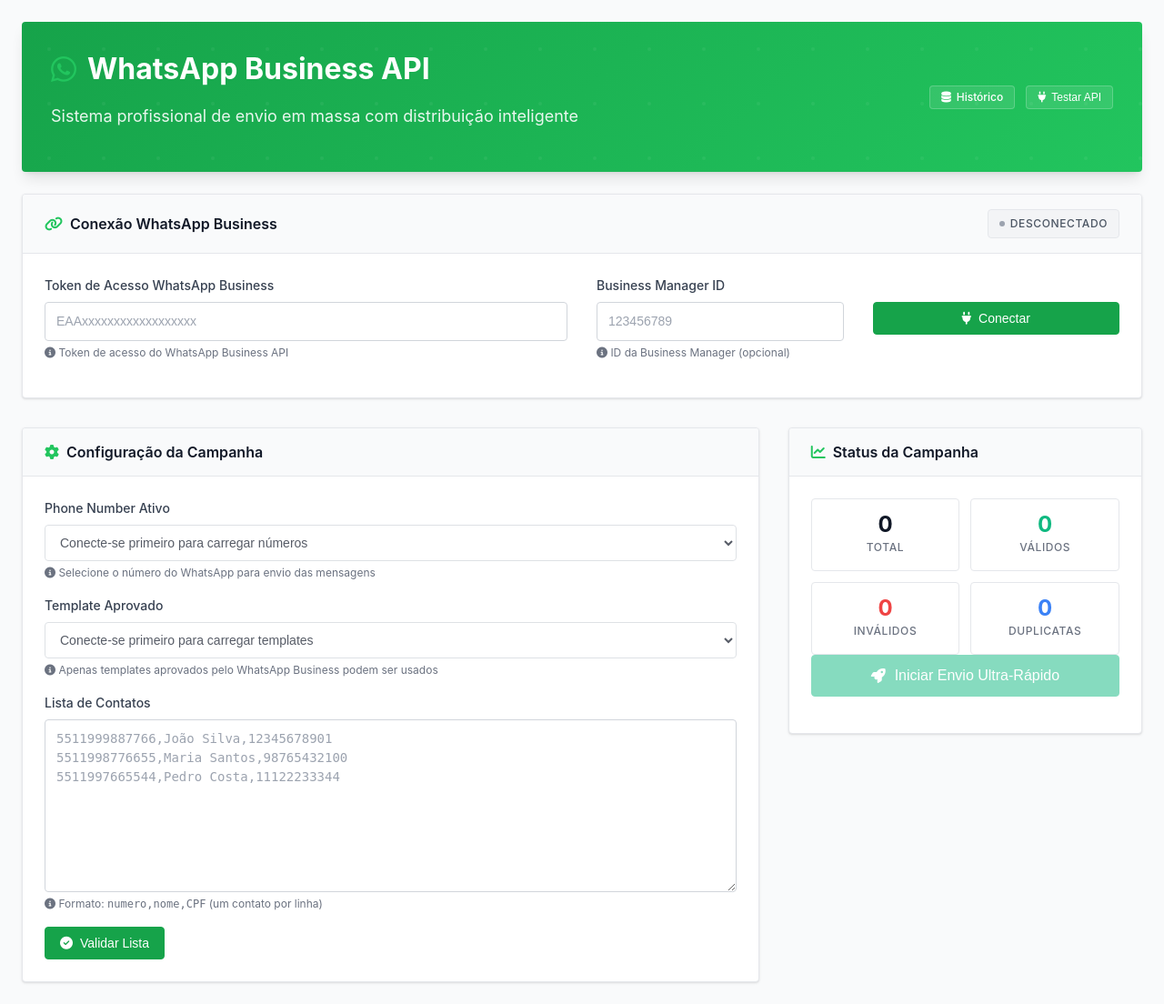
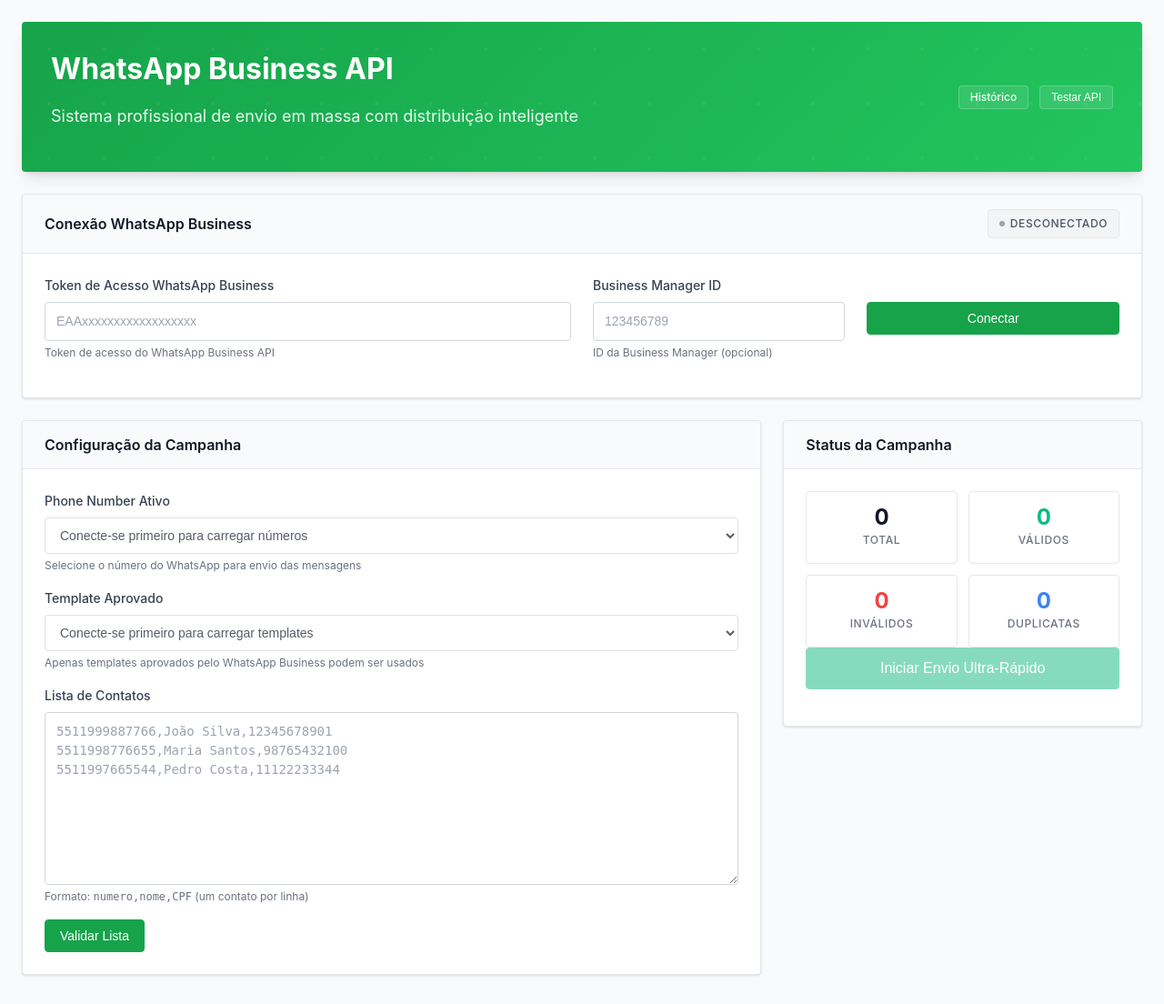
Before and after one commit to almirpcc1/whatsapp-bug, a Flask app: page / in a window 1280 px wide. Shown: the whole page at 91% size. After the commit the page ends 1073 px from the top, so only its background shows below. Run offline with Flask 3, Linux system fonts and the light colour scheme.

Commit message:
Refine the user interface by removing unnecessary icons and adjusting layout
Removes icons and adjusts grid gap in CSS, and removes icons from titles and buttons in index.html.

Replit-Commit-Author: Agent
Replit-Commit-Session-Id: 110a9660-a8f4-41d4-a535-df2bae58f231
Replit-Commit-Screenshot-Url: https://storage.googleapis.com/screenshot-production-us-central1/df9bc4f6-da89-4489-bb83-de09f06d7b41/110a9660-a8f4-41d4-a535-df2bae58f231/sIPJ1Z2

```diff
--- a/static/css/style.css
+++ b/static/css/style.css
@@ -120,7 +120,7 @@ h6 { font-size: 0.875rem; }
 /* Layout Components */
 .grid {
     display: grid;
-    gap: var(--space-8);
+    gap: var(--space-6);
 }
 
 .grid-cols-1 { grid-template-columns: 1fr; }
@@ -184,9 +184,6 @@ h6 { font-size: 0.875rem; }
     font-size: 2rem;
     font-weight: var(--font-weight-bold);
     margin-bottom: var(--space-2);
-    display: flex;
-    align-items: center;
-    gap: var(--space-3);
 }
 
 .app-subtitle {
@@ -229,9 +226,6 @@ h6 { font-size: 0.875rem; }
     font-size: 1rem;
     font-weight: var(--font-weight-semibold);
     color: var(--gray-900);
-    display: flex;
-    align-items: center;
-    gap: var(--space-2);
     margin: 0;
 }
 
--- a/templates/index.html
+++ b/templates/index.html
@@ -15,18 +15,15 @@
                 <div class="flex justify-between items-center">
                     <div>
                         <h1 class="app-title">
-                            <i class="fab fa-whatsapp icon"></i>
                             WhatsApp Business API
                         </h1>
                         <p class="app-subtitle">Sistema profissional de envio em massa com distribuição inteligente</p>
                     </div>
                     <div class="header-actions">
                         <a href="/admin/sent-numbers" class="btn btn-outline-light btn-sm">
-                            <i class="fas fa-database"></i>
                             Histórico
                         </a>
                         <button type="button" class="btn btn-outline-light btn-sm" id="testWhatsAppBtn">
-                            <i class="fas fa-plug"></i>
                             Testar API
                         </button>
                     </div>
@@ -41,7 +38,6 @@
                 <div class="card">
                     <div class="card-header">
                         <h5 class="card-title">
-                            <i class="fas fa-link icon"></i>
                             Conexão WhatsApp Business
                         </h5>
                         <div class="connection-indicator disconnected" id="connectionStatus">
@@ -59,7 +55,6 @@
                                            id="accessToken"
                                            placeholder="EAAxxxxxxxxxxxxxxxxxx">
                                     <div class="form-text">
-                                        <i class="fas fa-info-circle"></i>
                                         Token de acesso do WhatsApp Business API
                                     </div>
                                 </div>
@@ -72,7 +67,6 @@
                                            id="businessManagerId"
                                            placeholder="123456789">
                                     <div class="form-text">
-                                        <i class="fas fa-info-circle"></i>
                                         ID da Business Manager (opcional)
                                     </div>
                                 </div>
@@ -81,7 +75,6 @@
                                 <div class="form-group">
                                     <label class="form-label" style="opacity: 0;">Conectar</label>
                                     <button type="button" class="btn btn-primary" id="connectBtn" style="width: 100%;">
-                                        <i class="fas fa-plug"></i>
                                         Conectar
                                     </button>
                                 </div>
@@ -93,14 +86,12 @@
                             <div class="alert alert-success">
                                 <div class="flex justify-between items-center">
                                     <div class="flex items-center gap-3">
-                                        <i class="fas fa-check-circle"></i>
                                         <div>
                                             <div class="font-semibold">Conectado com sucesso</div>
                                             <div class="text-sm">Sistema pronto para envio em massa</div>
                                         </div>
                                     </div>
                                     <button type="button" class="btn btn-outline btn-sm" onclick="disconnect()">
-                                        <i class="fas fa-times"></i>
                                         Desconectar
                                     </button>
                                 </div>
@@ -135,7 +126,6 @@
                 <div class="card">
                     <div class="card-header">
                         <h5 class="card-title">
-                            <i class="fas fa-cog icon"></i>
                             Configuração da Campanha
                         </h5>
                     </div>
@@ -147,7 +137,6 @@
                                 <option value="">Conecte-se primeiro para carregar números</option>
                             </select>
                             <div class="form-text">
-                                <i class="fas fa-info-circle"></i>
                                 Selecione o número do WhatsApp para envio das mensagens
                             </div>
                         </div>
@@ -159,7 +148,6 @@
                                 <option value="">Conecte-se primeiro para carregar templates</option>
                             </select>
                             <div class="form-text">
-                                <i class="fas fa-info-circle"></i>
                                 Apenas templates aprovados pelo WhatsApp Business podem ser usados
                             </div>
                         </div>
@@ -175,7 +163,6 @@
                                 style="font-family: 'JetBrains Mono', 'Fira Code', 'Cascadia Code', monospace;"
                             ></textarea>
                             <div class="form-text">
-                                <i class="fas fa-info-circle"></i>
                                 Formato: <code>numero,nome,CPF</code> (um contato por linha)
                             </div>
                         </div>
@@ -183,7 +170,6 @@
                         <!-- Validation Button -->
                         <div class="flex gap-3">
                             <button type="button" class="btn btn-primary" id="validateLeadsBtn">
-                                <i class="fas fa-check-circle"></i>
                                 Validar Lista
                             </button>
                         </div>
@@ -196,7 +182,6 @@
                 <div class="card">
                     <div class="card-header">
                         <h5 class="card-title">
-                            <i class="fas fa-chart-line icon"></i>
                             Status da Campanha
                         </h5>
                     </div>
@@ -225,7 +210,6 @@
                         <div id="validationResults" style="display: none;">
                             <div class="alert alert-info">
                                 <div class="flex items-start gap-3">
-                                    <i class="fas fa-info-circle"></i>
                                     <div>
                                         <div class="font-semibold">Lista validada</div>
                                         <div class="text-sm" id="validationSummary">-</div>
@@ -237,7 +221,6 @@
                         <!-- Send Button -->
                         <div class="form-group">
                             <button type="button" class="btn btn-success btn-lg" id="smartDistributionBtn" disabled style="width: 100%;">
-                                <i class="fas fa-rocket"></i>
                                 Iniciar Envio Ultra-Rápido
                             </button>
                         </div>
@@ -266,7 +249,6 @@
                             </div>
 
                             <div class="flex items-center gap-2 text-sm">
-                                <i class="fas fa-info-circle"></i>
                                 <span id="statusMessage">Preparando envio...</span>
                             </div>
                         </div>
@@ -279,7 +261,6 @@
                 <div class="card">
                     <div class="card-header">
                         <h5 class="card-title">
-                            <i class="fas fa-eye icon"></i>
                             Preview da Distribuição
                         </h5>
                     </div>
```
